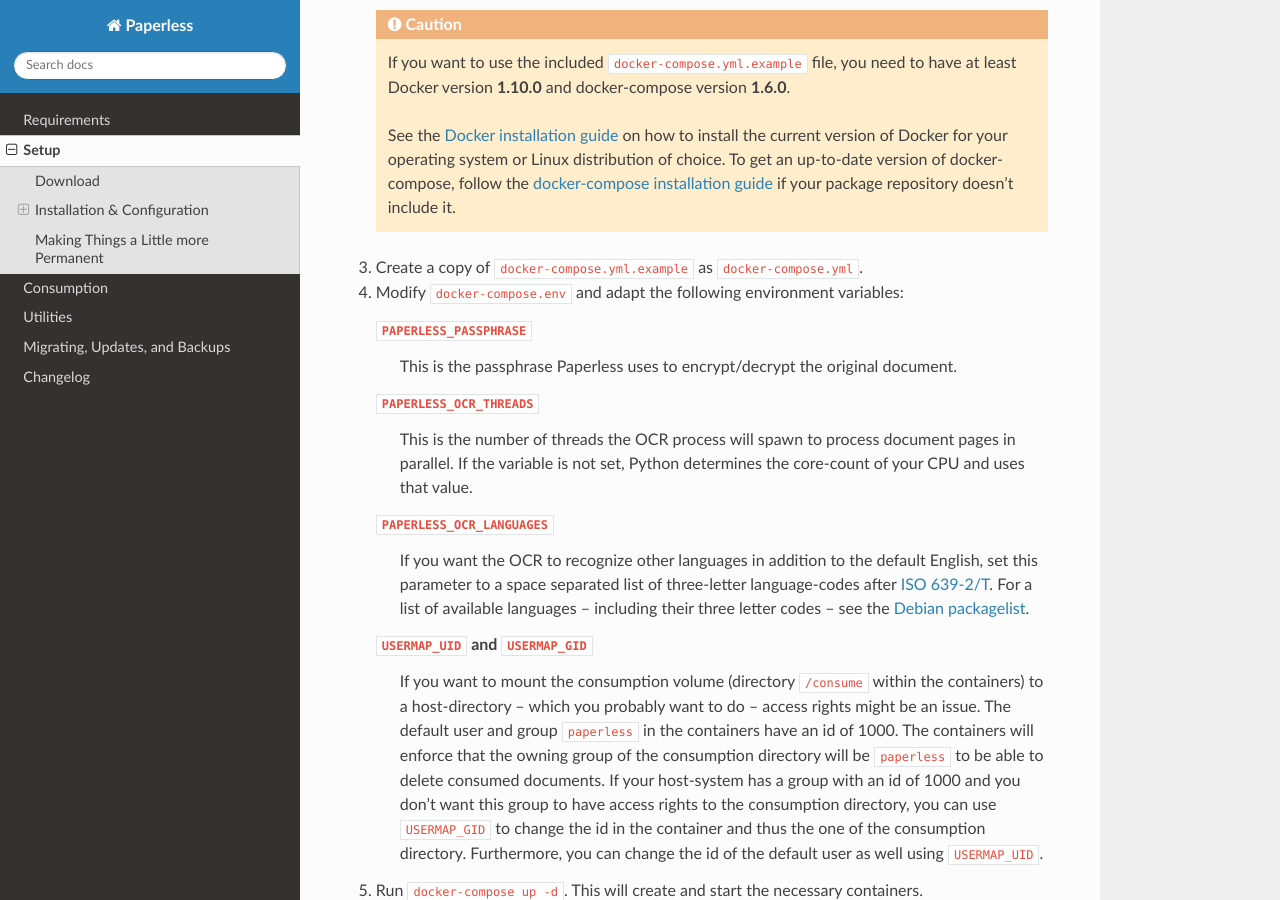
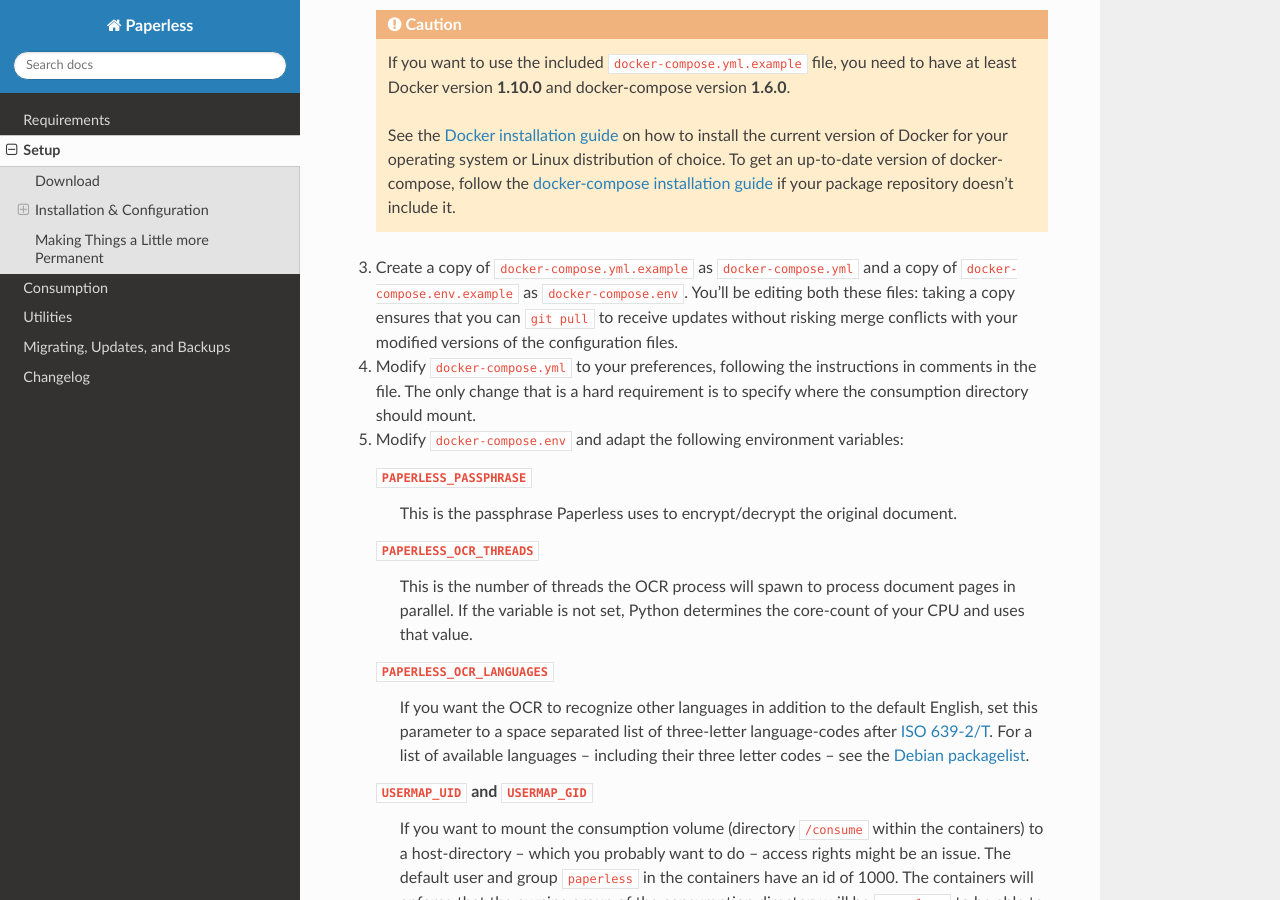
Before and after one commit to repoRangee/Large-scale, a Sphinx documentation site: the page built from docs/setup.rst, in a window 1280 px wide and 900 px high, scrolled down 2360 px. Built offline with Sphinx 7.4.7 and the Read the Docs theme 3.1.0, drawn with Linux system fonts in a browser that asks for light colours; formulas are drawn with MathJax 3.

Commit message:
Move `docker-compose.env` to `docker-compose.env.example` & adjust docs
This file, like `docker-compose.yml`, should be edited by the user. To
avoid merge conflicts when pulling updates, the edited version should
not be committed to the repository.

```diff
--- a/docs/setup.rst
+++ b/docs/setup.rst
@@ -156,8 +156,15 @@ Docker Method
        .. _Docker installation guide: https://docs.docker.com/engine/installation/
        .. _docker-compose installation guide: https://docs.docker.com/compose/install/
 
-3. Create a copy of ``docker-compose.yml.example`` as ``docker-compose.yml``.
-4. Modify ``docker-compose.env`` and adapt the following environment variables:
+3. Create a copy of ``docker-compose.yml.example`` as ``docker-compose.yml`` and
+   a copy of ``docker-compose.env.example`` as ``docker-compose.env``. You'll be
+   editing both these files: taking a copy ensures that you can ``git pull`` to
+   receive updates without risking merge conflicts with your modified versions
+   of the configuration files.
+4. Modify ``docker-compose.yml`` to your preferences, following the instructions
+   in comments in the file. The only change that is a hard requirement is to
+   specify where the consumption directory should mount.
+5. Modify ``docker-compose.env`` and adapt the following environment variables:
 
    ``PAPERLESS_PASSPHRASE``
      This is the passphrase Paperless uses to encrypt/decrypt the original
```
Also changed, not shown: other parts of docs/setup.rst (+4 -4 lines), 3 other files.
